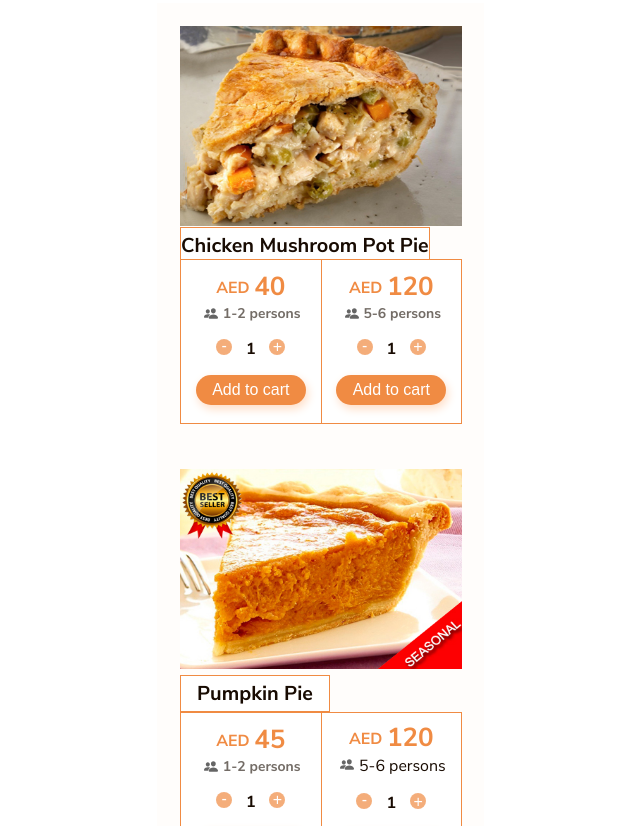
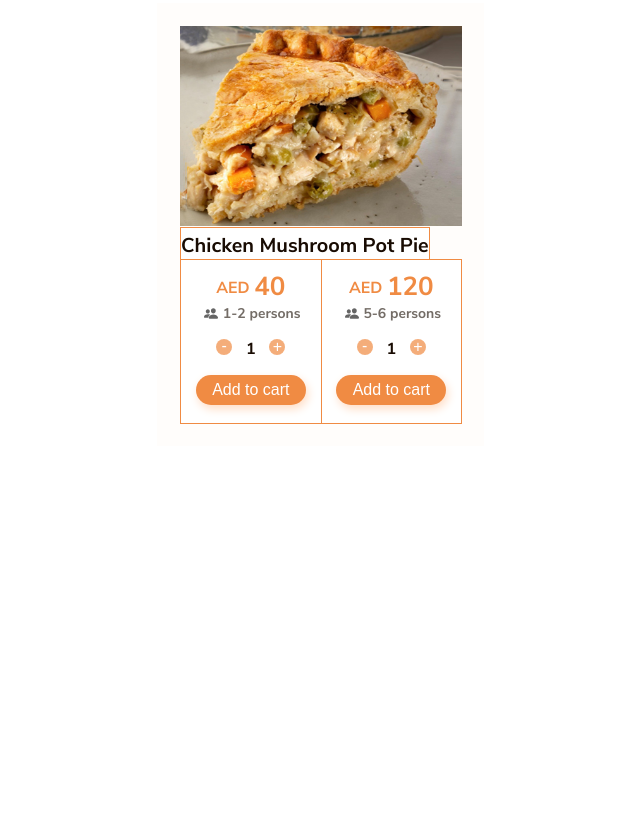
Before and after one commit to thevictoriaalao/FirstCrust, a plain HTML site: page index.html in a window 1280 px wide. Shown: the part 1465-2291 px from the top of the page, without its empty margins (605-1245 px from the left). After the commit the page ends 1911 px from the top, so only its background shows below. Drawn offline with Linux system fonts and the light colour scheme; files whose address does not match are found by name.

Commit message:
Update index.html

```diff
--- a/index.html
+++ b/index.html
@@ -83,7 +83,7 @@
         <div class="products">
             <div id="product1">
                 <section>
-                    <img src="Chickenpie.jpg" />    <br />
+                    <img src="chickenpie.jpg" />    <br />
                     <span id="row1"> Chicken Mushroom Pot Pie </span>
                     <table>
                     <tr>
@@ -116,42 +116,6 @@
                 </section>
             </div>
 
-
-            <div id="product2">
-                    <section>
-                        <img src="Pumpkin.jpg" /><br />
-                        <span id="row2"> Pumpkin Pie </span>
-                        <table>
-                        <tr>
-                            <td id="aed45">
-                                <span id="aed2"><span id="aedtext2">AED</span> <b>45</b></span>
-                                <div id="usericon"><img src="people.svg">&nbsp;1-2 persons</div>
-                                <div id="aedbuttons">
-                                    <button id="button1"><a href="#aed">-</a></button>
-                                    <span id="aedvalue">1</span>
-                                    <button id="button2"><a href="#aed">+</a></button>
-                                </div>
-                                <div id="cartbttn">
-                                    <button>Add to cart</button>
-                                </div>
-                            </td>
-                            <td id="aed120i">
-                                    <span id="aed"><span id="aedtext">AED</span> <b>120</b></span>
-                                    <div id="usericon2"><img src="people.svg">&nbsp;5-6 persons</div>
-                                    <div id="aedbuttons">
-                                        <button id="button1"><a href="#aed">-</a></button>
-                                        <span id="aedvalue">1</span>
-                                        <button id="button2"><a href="#aed">+</a></button>
-                                    </div>
-                                    <div id="cartbttn">
-                                        <button>Add to cart</button>
-                                    </div>
-                            </td>
-                        </tr>
-                        </table>
-                    </section>
-                </div>
-
         </div>
     </body>
 </html>
```
